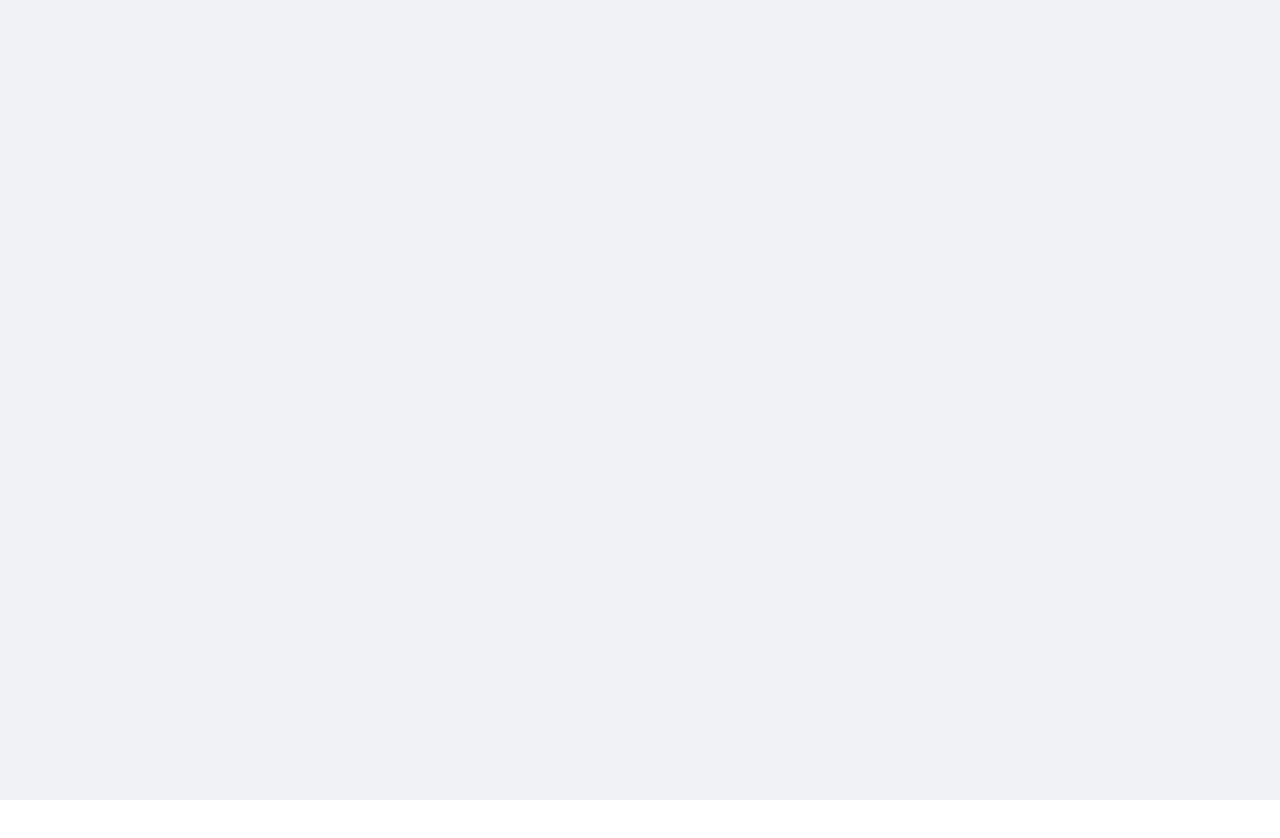
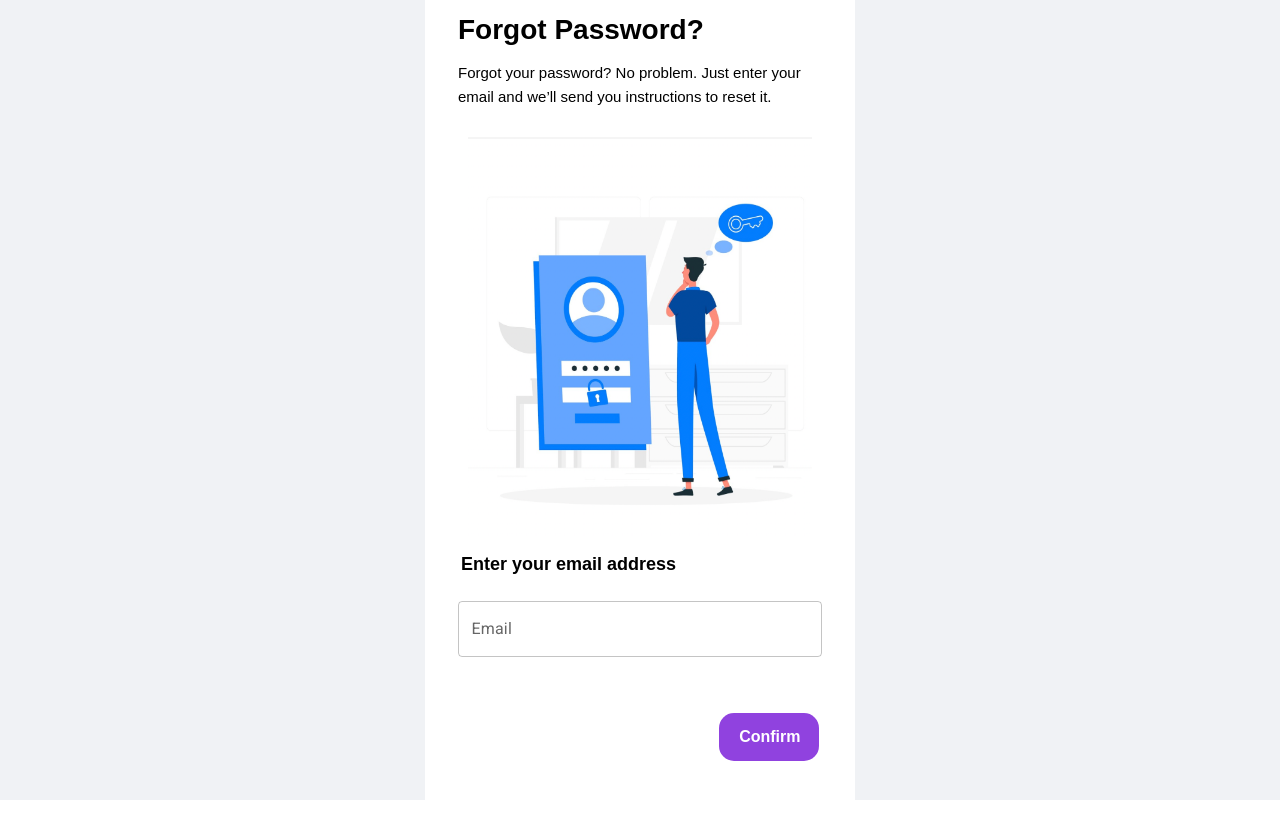
Before and after one commit to PAP-2024-Summer-L6-G1-students/identity-provider-frontend, a React (Vite) app in the folder identity-provider/: page /forgot-password in a window 1280 px wide. Before the commit this address had no page. Shown: the top 838 px of the page. Before the commit the page ends 800 px from the top, so only its background shows below. Built offline with nearby package versions, Linux system fonts and the light colour scheme.

Commit message:
finished the forgot password page, only implementation left is checking if an email is valid or not

```diff
--- /dev/null
+++ b/identity-provider/src/components/ValidationTextFields.jsx
@@ -0,0 +1,52 @@
+import * as React from 'react';
+import Box from '@mui/material/Box';
+import TextField from '@mui/material/TextField';
+
+export default function ValidationTextFields() {
+  const [email, setEmail] = React.useState('');
+  const [error, setError] = React.useState(false);
+
+  const handleEmailChange = (event) => {
+    setEmail(event.target.value)
+  }
+
+  const validateEmail = () => {
+    if (email !== "valid@example.com") { // Implement valid email logic here
+      setError(true)
+    } else {
+      setError(false)
+    }
+  }
+
+  return (
+    <Box
+      component="form"
+      sx={{
+        '& .MuiTextField-root': { m: 1, width: '41ch' },
+      }}
+      noValidate
+      autoComplete="off"
+    >
+      {!error ? (
+        <TextField
+          id="outlined-basic"
+          label="Email"
+          variant="outlined"
+          value={email}
+          onChange={handleEmailChange}
+          onBlur={validateEmail} // Validate email on blur
+        />
+      ) : (
+        <TextField
+          error
+          id="outlined-error-helper-text"
+          label="Error"
+          defaultValue={email}
+          helperText="Email is not associated with this account"
+          onChange={handleEmailChange}
+          onBlur={validateEmail} // Validate email on blur
+        />
+      )}
+    </Box>
+  );
+}
--- a/identity-provider/src/main.jsx
+++ b/identity-provider/src/main.jsx
@@ -1,12 +1,13 @@
 import React from 'react';
 import ReactDOM from 'react-dom/client';
-import { BrowserRouter as Router, Routes, Route } from 'react-router-dom';
+import { BrowserRouter as Router, Routes, Route} from 'react-router-dom';
 import '@fontsource/roboto/300.css';
 import '@fontsource/roboto/400.css';
 import '@fontsource/roboto/500.css';
 import '@fontsource/roboto/700.css';
 import './main.css';
-import LandingPage from './pages/LandingPage.jsx';
+import LandingPage from './pages/Landing.jsx';
+import ForgotPassword from './pages/ForgotPassword.jsx'
 import CreateAccount from './pages/CreateAccount.jsx';
 import Login from './pages/Login.jsx';
 
@@ -15,7 +16,10 @@ ReactDOM.createRoot(document.getElementById('root')).render(
     <Router>
       <Routes>
         <Route path="/" element={<Login />} />
-        <Route path="/createAccount" element={<CreateAccount />} />
+        <Route path="/landing-page" element={<LandingPage />} />
+        <Route path="/create-account" element={<CreateAccount />} />
+        <Route path="/forgot-password" element={<ForgotPassword />} />
+        <Route path="/login" element={<Login />} />
       </Routes>
     </Router>
   </React.StrictMode>,
--- /dev/null
+++ b/identity-provider/src/pages/ForgotPassword.css
@@ -0,0 +1,79 @@
+#forgot-password-page {
+    height: 932px;
+    width: 430px;
+    background-color: white;
+    border-radius: 20px;
+}
+
+#title-div {
+    height: 200px;
+    width: 100%;
+    border: 1px solid transparent;
+}
+
+#title {
+    margin: 0;
+    margin-top: 80px;
+    color: black;
+    font-size: 28px;
+    margin-left: 32px;
+    font-weight: 600;
+}
+
+#subtitle {
+    color: black;
+    font-size: 15px;
+    margin-left: 32px;
+    font-weight: 400;
+    line-height: 24px;
+}
+
+#image-div {
+    display: flex;
+    justify-content: center;
+    height: 400px;
+    width: 100%;
+}
+
+#forgot-password-image {
+    width: 80%;
+    height: 100%;
+}
+
+#email-title {
+    color: black;
+    font-size: 18px;
+    margin-left: 36px;
+    font-weight: 550;
+}
+
+#email-div {
+    display: flex;
+    justify-content: center;
+    height: 100px;
+    width: 100%;
+}
+
+#redirect-button-divs {
+    display: flex;
+    justify-content: right;
+    margin-top: 20px;
+    height: 48px;
+    width: 100%;
+}
+
+
+#confirm-button {
+    margin-right: 36px;
+    width: 100px;
+    border-radius:  15px;
+    background-color: rgba(144, 66, 223, 1);
+    font-weight: 600;
+    color: white;
+    outline: none;
+}
+
+#confirm-button:hover {
+    transition: 0.2s ease-in;
+    background-color: rgb(154, 91, 216);
+}
--- a/identity-provider/src/pages/ForgotPassword.jsx
+++ b/identity-provider/src/pages/ForgotPassword.jsx
@@ -1,24 +1,35 @@
+import './ForgotPassword.css'
+import arrow from '/arrow.png'
+import forgotPasswordImage from '/forgot-password-image.png'
+import ValidationTextFields from '../components/ValidationTextFields'
+
 export default function forgotPassword() {
 
     const ForgotPassword = () => {
         console.log("This button will take you back to the login page. Users can press this button after they enter their email to resend their password. ")
 }
     const SendEmail = () => {
-        console.log("This button will send a password reset email to the one the user provided above.")
+        console.log("This button will send a password reset email to the one the user provided above. ")
+
+
     }
     return (
-        <>
-        <h1>Forgot Password?</h1>
-        <p>Forgot your password? No problem. </p>
-        <p>Just enter your email and we'll send you instructions to reset it. </p>
-        {/* <img></> */}
+        <div id="forgot-password-page">
+            <div id="title-div">
+                <h1 id="title">Forgot Password?</h1>
+                <p id="subtitle">Forgot your password? No problem. Just enter your<br></br> email and we’ll send you instructions to reset it.</p>
+            </div>
+            <div id="image-div">
+                <img id="forgot-password-image"src={forgotPasswordImage}></img>
+            </div>
+            <h2 id="email-title">Enter your email address</h2>
+            <div id="email-div">
+                <ValidationTextFields/>
+            </div>
+            <div id="redirect-button-divs">
+                <button id="confirm-button">Confirm</button>
+            </div>
 
-        <h2>Enter your email address</h2>
-        <input type="text" id="email"/>
-
-
-        <button type = "submit" onClick = {SendEmail}>Send Email</button>
-        <button type = "submit" onClick = {ForgotPassword}>Back to Login Page</button>
-        </>
+        </div>
     )
 }
--- a/identity-provider/src/pages/Landing.css
+++ b/identity-provider/src/pages/Landing.css
@@ -55,7 +55,7 @@
   }
 
   #landing-image {
-    height: 100%;
+    height: 80%;
     width: 90%;
   }
 
@@ -73,6 +73,12 @@
      height: 100%;
      background-color: rgba(144, 66, 223, 1)
   }
+  #create-account-button:hover {
+    transition: 0.2s ease-in;
+    background-color: rgb(154, 91, 216);
+  }
+
+
   #create-account-subtext-div {
     display: flex;
     justify-content: center;
--- a/identity-provider/src/pages/Landing.jsx
+++ b/identity-provider/src/pages/Landing.jsx
@@ -1,13 +1,16 @@
 import { useState } from 'react'
+import { useNavigate } from 'react-router-dom';
 import './Landing.css'
 import landingImage from '/landing-image.png'
 
 
 export default function Landing() {
     const [count, setCount] = useState(0)
+    const navigate = useNavigate()
 
     const createAccount = () => {
         console.log("You're being directed to create your account")
+        navigate('/create-account');
     }
 
     return (
```
Also changed, not shown: identity-provider/public/6499735.png (added), identity-provider/public/forgot-password-image.png (added).
